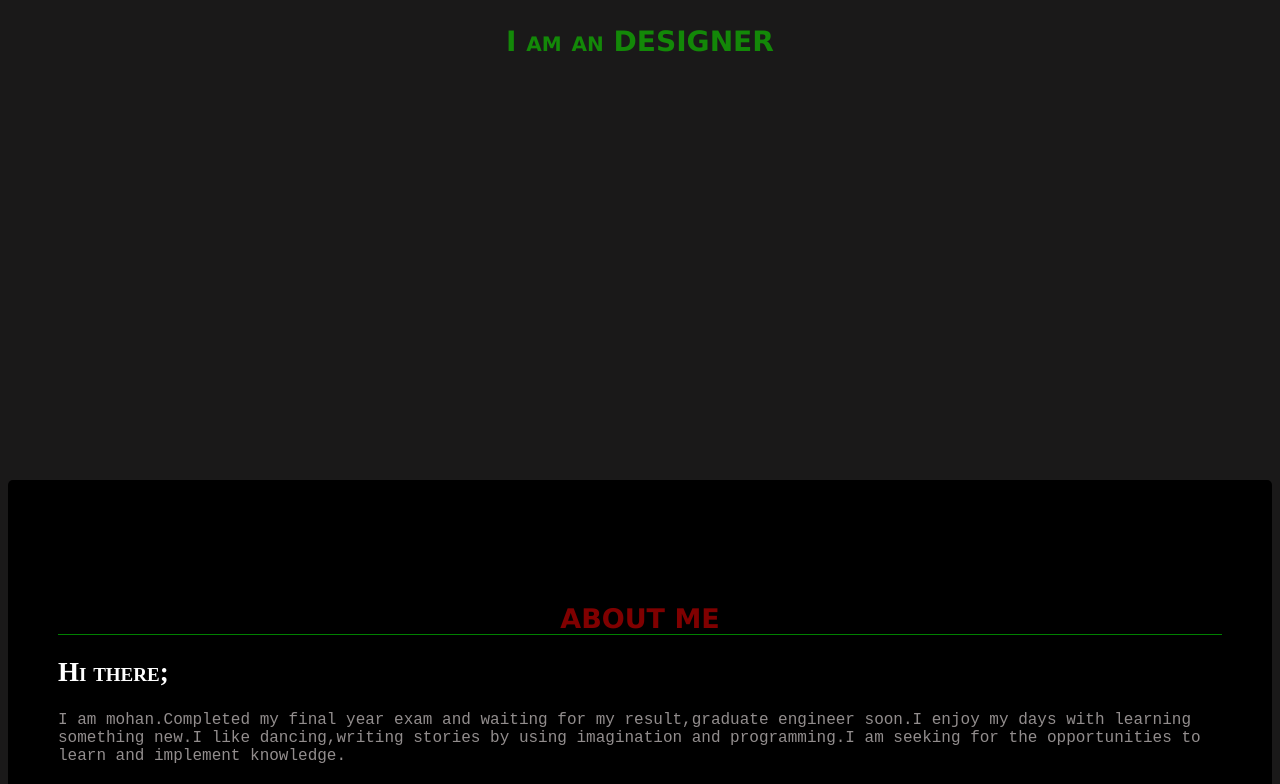
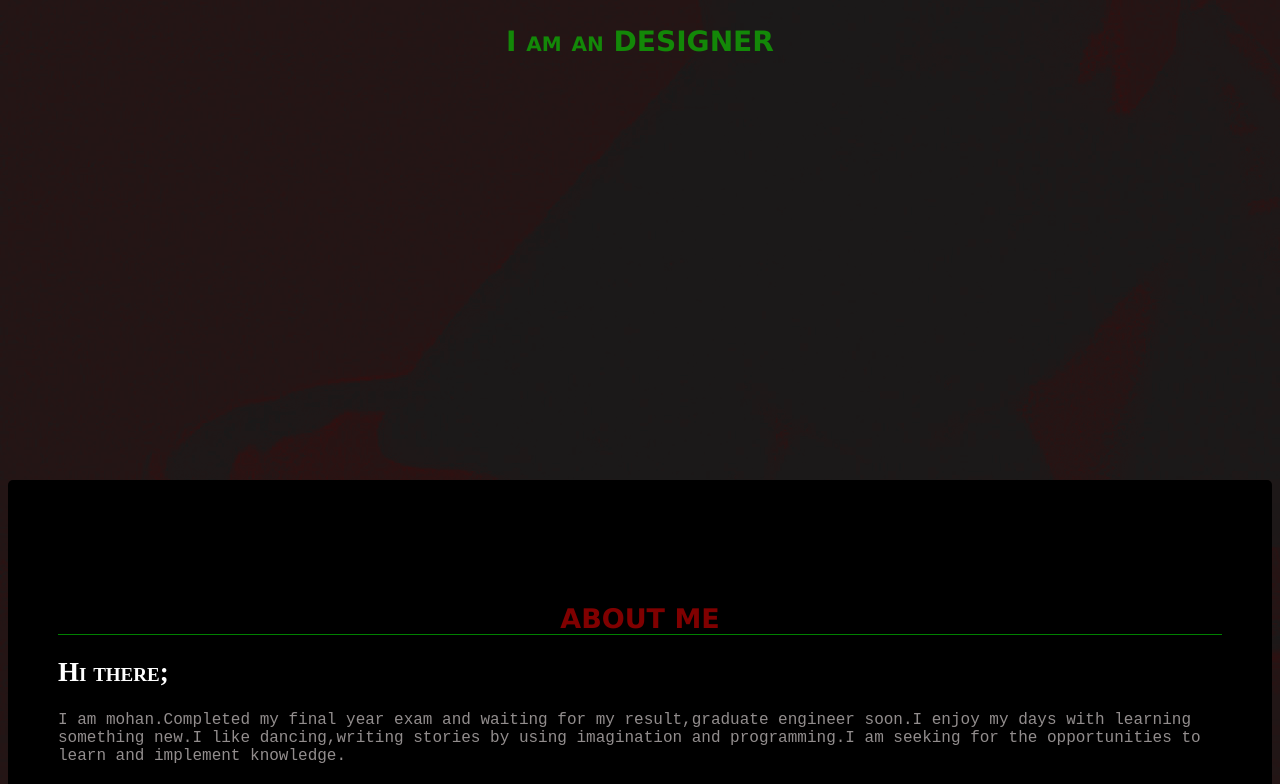
Before and after one commit to Mohanram1999/Firstblog, a plain HTML site: page index.html in a window 1280 px wide. Shown: the part 441-1225 px from the top of the page. Drawn offline with Linux system fonts and the light colour scheme; a script that the page names is missing.

Commit message:
Update style.css

```diff
--- a/style.css
+++ b/style.css
@@ -7,6 +7,8 @@
 /*header and body section*/
 body{
     background-color: rgb(26, 25, 25);
+    background-image: url("wallpaper detective.jpg");
+    background-blend-mode:saturation;
 }
 header{
     margin: 10px;
```
